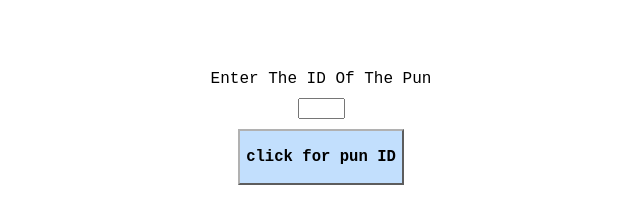
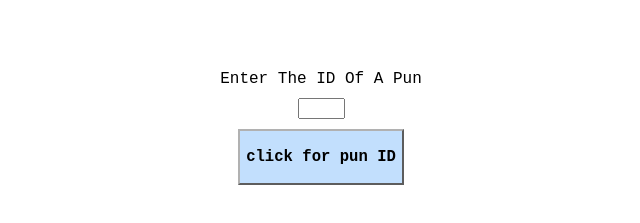
Before and after one commit to NicolasMis/punsAPI, a plain HTML site: page index.html in a window 1280 px wide. Shown: the part 245-468 px from the top of the page, 319-959 px from the left. Drawn offline with Linux system fonts and the light colour scheme.

Commit message:
Update index.html

```diff
--- a/index.html
+++ b/index.html
@@ -40,7 +40,7 @@
 
     <div id="div2">
         <form id="numberForm">
-            <label for="numberInput">Enter The ID Of The Pun</label>
+            <label for="numberInput">Enter The ID Of A Pun</label>
             <input type="number" id="numberInput" name="number" min="1" max="20" required>
             <button type="submit"><h3>click for pun ID</h3></button>
         </form>
```
